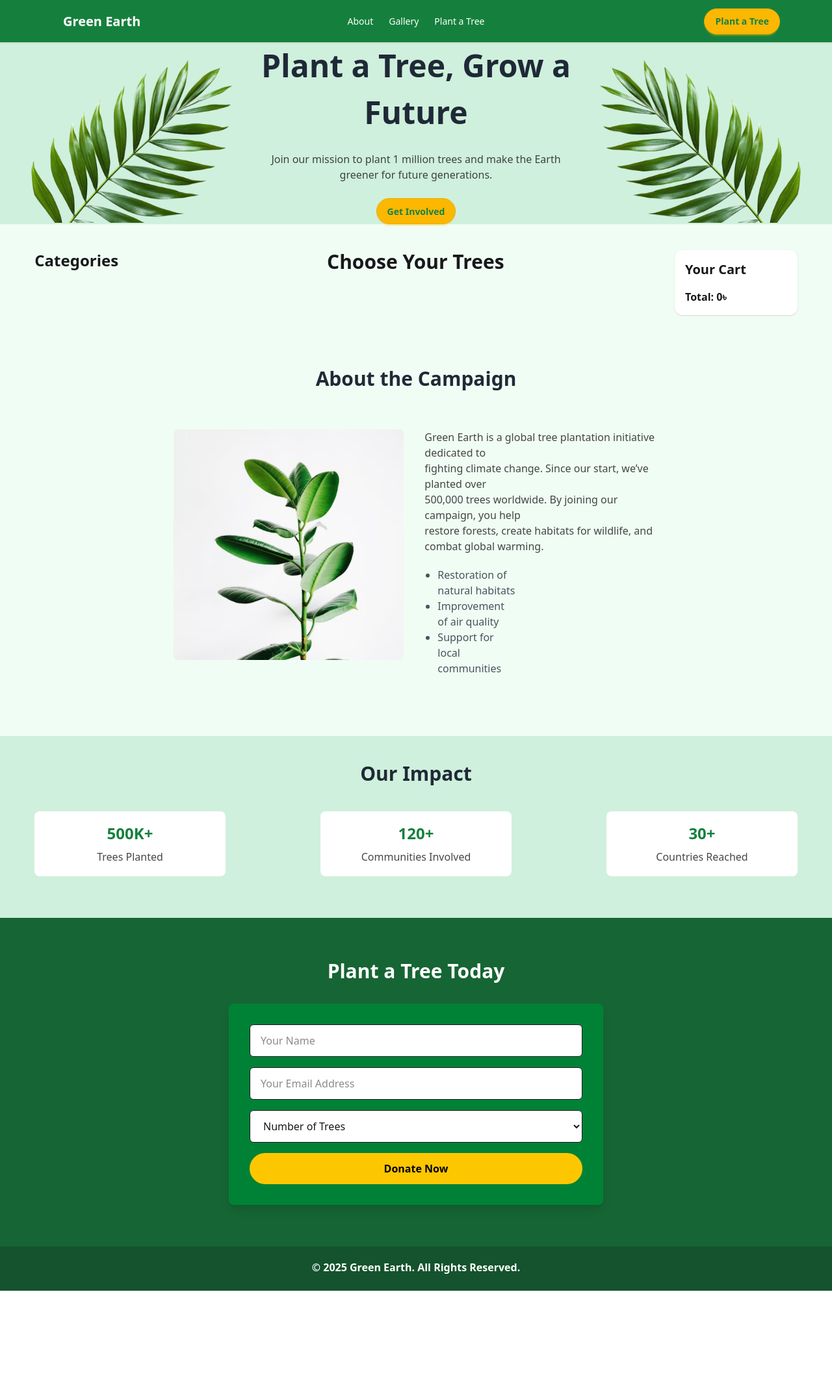
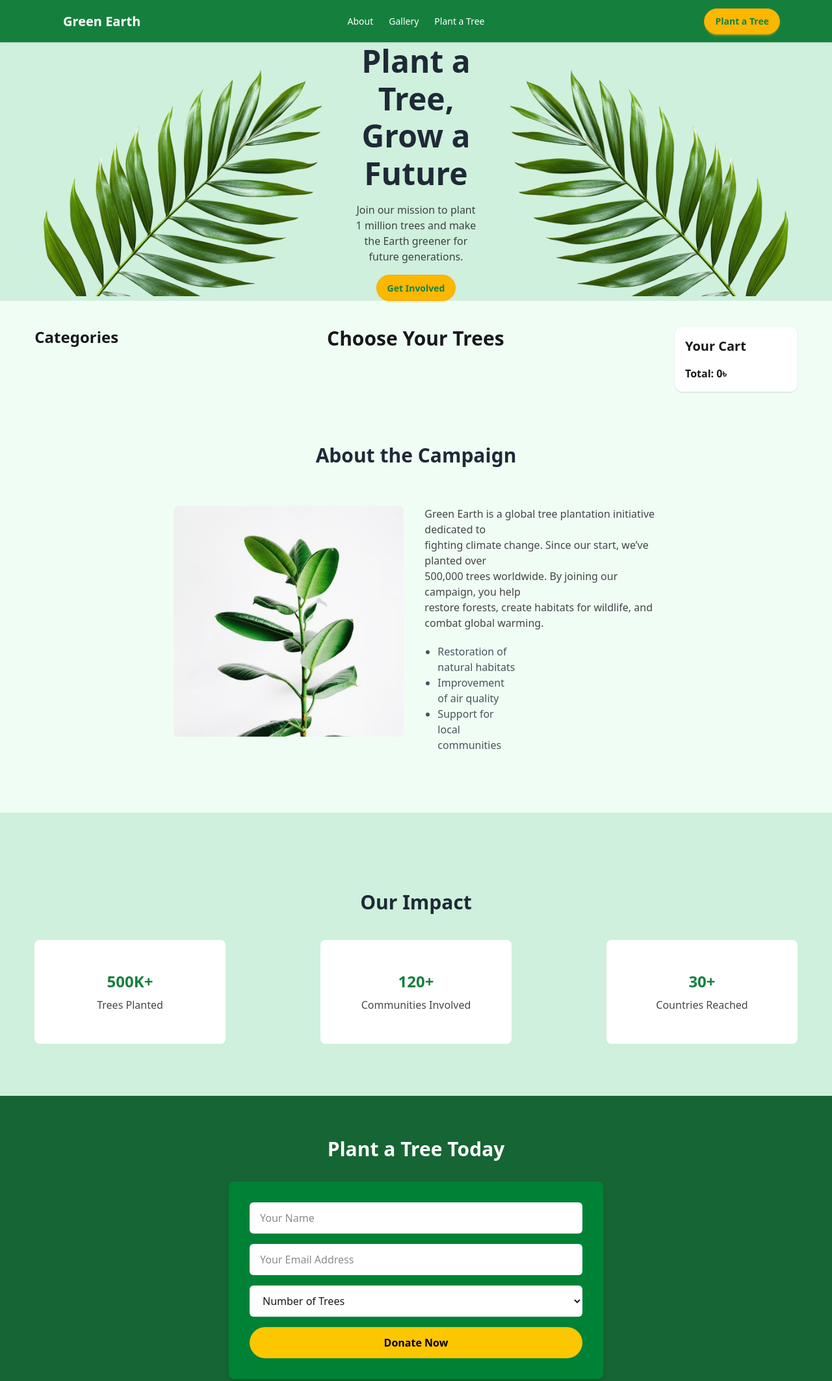
Before and after one commit to 11fuyad00/Assignment-6, a plain HTML site: page index.html in a window 1280 px wide. Shown: the top 2126 px of the page at 65% size. Before the commit the page ends 1987 px from the top, so only its background shows below. Drawn offline with nearby package versions, Linux system fonts and the light colour scheme; no server answers.

Commit message:
Added all section

```diff
--- a/index.html
+++ b/index.html
@@ -42,14 +42,22 @@
 
 
   <!-- background section -->
-  <section class="flex items-center bg-[#CFF0DC]">
-    <div> <img src="hero-leaf1.png" alt=""> </div>
-    <div class="text-center">
-      <h1 class="font-semibold text-[48px] text-[#1f2937] ">Plant a Tree, Grow a Future</h1> <br>
-      <p class="opacity-80 text-center">Join our mission to plant 1 million trees and make the Earth greener for future
-        generations.</p> <br> <button class="btn btn-warning rounded-3xl text-[#15803d]">Get Involved</button>
+  <section class="flex flex-col lg:flex-row items-center justify-between bg-[#CFF0DC] lg:py-0 py-8">
+    <div class="hidden lg:block">
+      <img src="hero-leaf1.png" alt="">
     </div>
-    <div> <img src="hero-leaf2.png" alt=""> </div>
+
+    <div class="flex-1 text-center flex flex-col items-center justify-center">
+      <h1 class="font-semibold text-3xl lg:text-[48px] text-[#1f2937]">Plant a Tree, Grow a Future</h1>
+      <p class="opacity-80 mt-4 max-w-md">
+        Join our mission to plant 1 million trees and make the Earth greener for future generations.
+      </p>
+      <button class="btn btn-warning rounded-3xl text-[#15803d] mt-4">Get Involved</button>
+    </div>
+
+    <div class="hidden lg:block">
+      <img src="hero-leaf2.png" alt="">
+    </div>
   </section>
 
   <!-- Main -->
@@ -84,23 +92,12 @@
   </article>
 
   <!-- Modal -->
-  <section id="detailsModal" class="modal">
-    <div class="modal-box">
-      <h3 id="modalTitle" class="font-bold text-lg"></h3>
-      <img id="modalImage" class="w-full h-48 object-cover rounded-md my-3" />
-      <p id="modalDesc" class="text-gray-600"></p>
-      <div class="modal-action">
-        <form method="dialog">
-          <button class="btn">Close</button>
-        </form>
-      </div>
-    </div>
-  </section>
+
   <div class="flex justify-center items-center bg-[#F0FDF4] py-10">
     <h2 class="text-3xl text-[#1F2937] font-semibold">About the Campaign</h2>
   </div>
   <article class="bg-[#F0FDF4] py-5 pb-18">
-    <div class="w-7/12 mx-auto flex gap-8 ">
+    <div class="w-7/12 mx-auto flex flex-col lg:flex-row gap-8 ">
 
       <div>
         <img src="about.png" alt="">
@@ -123,20 +120,23 @@
     </div>
   </article>
 
-  <section class="bg-[#CFF0DC] h-70 ">
-    <div class="w-11/12 mx-auto">
+  <section class="bg-[#CFF0DC] py-20 ">
+    <div class="w-11/12 mx-auto ">
       <h3 class="flex justify-center items-center  py-10 text-3xl text-[#1F2937] font-semibold">Our Impact</h3>
-      <div class="flex justify-between">
-        <div class="w-3/12 bg-white h-25 flex flex-col items-center justify-center rounded-lg">
-          <span class="text-[#15803D] font-semibold text-2xl mb-2">500K+</span>
+      <div class="flex flex-col lg:flex-row justify-between gap-4">
+        <div
+          class="w-full lg:w-3/12 bg-white h-40 flex flex-col items-center justify-center rounded-lg hover:bg-green-300 hover:-translate-y-2 transition duration-300">
+          <span class="text-[#15803D] font-bold text-2xl mb-2">500K+</span>
           <h4 class="opacity-80">Trees Planted</h4>
         </div>
-        <div class="w-3/12 bg-white h-25 flex flex-col items-center justify-center rounded-lg">
-          <span class="text-[#15803D] font-semibold text-2xl mb-2">120+</span>
+        <div
+          class="w-full lg:w-3/12 bg-white h-40 flex flex-col items-center justify-center rounded-lg hover:bg-green-300 hover:-translate-y-2 transition duration-300">
+          <span class="text-[#15803D] font-bold text-2xl mb-2">120+</span>
           <h4 class="opacity-80">Communities Involved</h4>
         </div>
-        <div class="w-3/12 bg-white h-25 flex flex-col items-center justify-center rounded-lg">
-          <span class="text-[#15803D] font-semibold text-2xl mb-2">30+</span>
+        <div class="w-full lg:w-3/12 bg-white h-40 flex flex-col items-center justify-center rounded-lg
+        hover:bg-green-300 hover:-translate-y-2 transition duration-300">
+          <span class="text-[#15803D] font-bold text-2xl mb-2">30+</span>
           <h4 class="opacity-80">Countries Reached</h4>
         </div>
       </div>
@@ -151,17 +151,16 @@
         Plant a Tree Today
       </h2>
 
-      <!-- Form -->
+      <!-- Form section -->
       <form class="bg-green-700 p-8 rounded-lg shadow-lg space-y-4">
-        <input type="text" placeholder="Your Name" class="w-full px-4 py-3 bg-white rounded-md focus:outline-none " />
-        <input type="email" placeholder="Your Email Address"
-          class="w-full px-4 py-3 bg-white rounded-md focus:outline-none " />
-        <select class="w-full px-4 py-3 bg-white rounded-md focus:outline-none ">
+        <input type="text" placeholder="Your Name" class="w-full px-4 py-3 bg-white rounded-md border-none" />
+        <input type="email" placeholder="Your Email Address" class="w-full px-4 py-3 bg-white rounded-md border-none" />
+        <select class="w-full px-4 py-3 bg-white rounded-md border-none">
           <option>Number of Trees</option>
-          <option>1 Tree</option>
-          <option>5 Trees</option>
-          <option>10 Trees</option>
-          <option>50 Trees</option>
+          <option>1 Tree - $5</option>
+          <option>5 Trees - $25</option>
+          <option>10 Trees - $50</option>
+
         </select>
         <button type="submit"
           class="w-full bg-yellow-400 text-black font-semibold py-3 rounded-full hover:bg-yellow-500 transition">
--- a/srcipt.js
+++ b/srcipt.js
@@ -16,7 +16,7 @@
             const li = document.createElement("li");
             li.innerHTML = `
               <button onclick="loadCategory('${cata.category_name}', this)"
-              class="block w-full text-left mb-2 px-3 py-2 rounded-md hover:bg-green-600 hover:text-white">
+              class="block w-full text-left mb-2 px-3 py-2 rounded-md hover:bg-green-600 hover:text-white ">
               ${cata.category_name}
               </button>`;
             catagoryContainer.appendChild(li);
@@ -57,7 +57,7 @@
         div.className = "bg-white rounded-lg shadow p-4 flex flex-col";
         div.innerHTML = `
           <div class="h-40 bg-gray-200 flex items-center justify-center rounded-md">
-            <img src="${plant.image}" alt="${plant.name}" class="max-h-36 w-[180px]">
+            <img src="${plant.image}" alt="${plant.name}" class="max-h-37 w-[200px]">
           </div>
           <h3 onclick="showDetails('${plant.plant_id}')" class="font-semibold text-lg mt-2 cursor-pointer text-green-700 hover:underline">${plant.name}</h3>
           <p class="text-gray-600 text-sm mt-1">${plant.description.slice(0, 70)}...</p>
@@ -101,17 +101,7 @@
     }
 
     // show modal details
-    const showDetails = (id) => {
-      fetch(`https://openapi.programming-hero.com/api/plant/${id}`)
-        .then(res => res.json())
-        .then(data => {
-          const plant = data.plant;
-          document.getElementById("modalTitle").innerText = plant.name;
-          document.getElementById("modalImage").src = plant.image;
-          document.getElementById("modalDesc").innerText = plant.description;
-          document.getElementById("detailsModal").showModal();
-        });
-    }
+
 
     // spinner toggle
     const showSpinner = (show) => {
```
